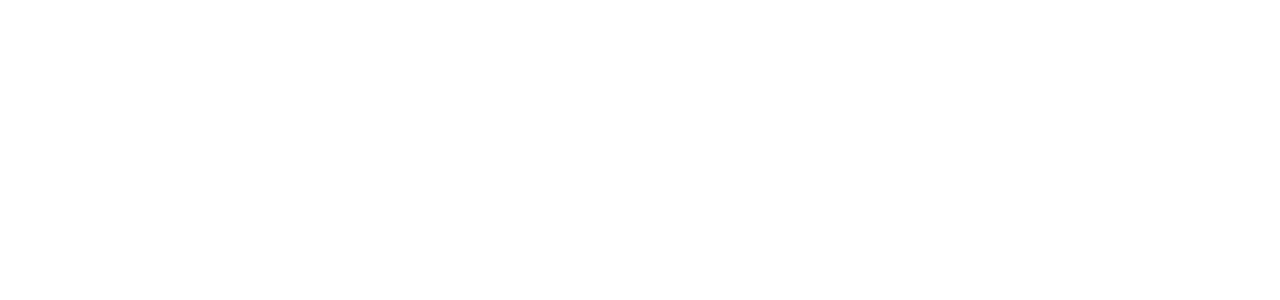
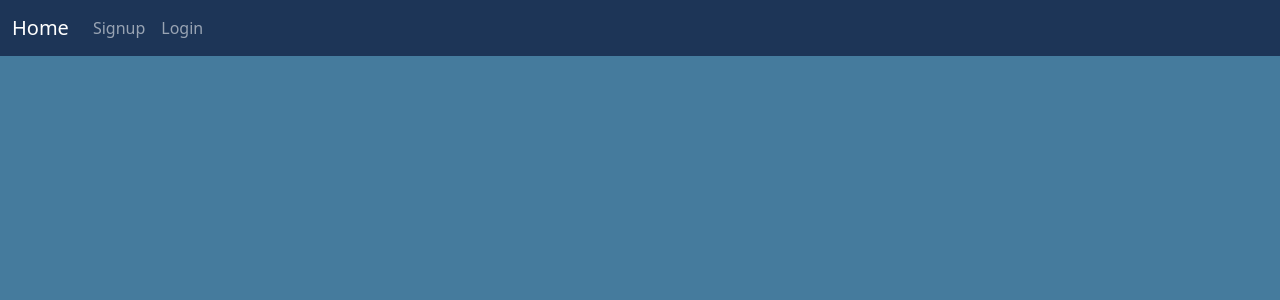
Before and after one commit to hughe198/comp-sci, a Django app: page / in a window 1280 px wide. Before the commit the part shown is empty. Shown: the top 300 px of the page. Run offline with Django 3.2, Linux system fonts and the light colour scheme.

Commit message:
Added base.html navbar and index.html content block

```diff
--- a/compsci/compsci/views.py
+++ b/compsci/compsci/views.py
@@ -1,6 +1,4 @@
 from django.views.generic import TemplateView
-
-
 
 class HomePage(TemplateView):
     template_name ='index.html'
--- a/compsci/templates/base.html
+++ b/compsci/templates/base.html
@@ -1,20 +1,43 @@
 <!DOCTYPE html>
 {% load static %}
-<html lang="en" dir="ltr">
+<!doctype html>
+<html lang="en">
   <head>
     <meta charset="utf-8">
+    <meta name="viewport" content="width=device-width, initial-scale=1">
     <title>GCSE & A Level Computer Science Revision</title>
+    <!-- Bootstrap CSS -->
+    <link href="https://cdn.jsdelivr.net/npm/bootstrap@5.0.1/dist/css/bootstrap.min.css" rel="stylesheet" integrity="sha384-+0n0xVW2eSR5OomGNYDnhzAbDsOXxcvSN1TPprVMTNDbiYZCxYbOOl7+AMvyTG2x" crossorigin="anonymous">
+    <!-- Bootstrap CSS -->
+
   </head>
-  <body>
-    <div class="menu">
+  <body  style="background-color:#457B9D;">
+    <nav class="navbar navbar-expand-lg navbar-dark" style="background-color: #1D3557";>
+      <div class="container-fluid">
+        <a class="navbar-brand" href="#">Home</a>
+        <button class="navbar-toggler" type="button" data-bs-toggle="collapse" data-bs-target="#navbarNavAltMarkup" aria-controls="navbarNavAltMarkup" aria-expanded="false" aria-label="Toggle navigation">
+          <span class="navbar-toggler-icon"></span>
+        </button>
+        <div class="collapse navbar-collapse" id="navbarNavAltMarkup">
+          <div class="navbar-nav">
+            <a class="nav-link" href="#">Signup</a>
+            <a class="nav-link" href="#">Login</a>
+          </div>
+        </div>
+      </div>
+    </nav>
+    <div class="container mycontent">
+        {% block content %}
+
+        {% endblock %}
+      </div>
 
 
 
-    </div>
 
 
+    <!-- Bootstrap JS -->
+    <script src="https://cdn.jsdelivr.net/npm/bootstrap@5.0.1/dist/js/bootstrap.bundle.min.js" integrity="sha384-gtEjrD/SeCtmISkJkNUaaKMoLD0//ElJ19smozuHV6z3Iehds+3Ulb9Bn9Plx0x4" crossorigin="anonymous"></script>
+    <!-- Bootstrap JS -->
   </body>
-
-
-
 </html>
--- a/compsci/templates/index.html
+++ b/compsci/templates/index.html
@@ -1 +1,8 @@
 {% extends "base.html"%}
+<!DOCTYPE html>
+{% block content %}
+<div class="Main page">
+
+</div>
+
+{% endblock  %}
```
